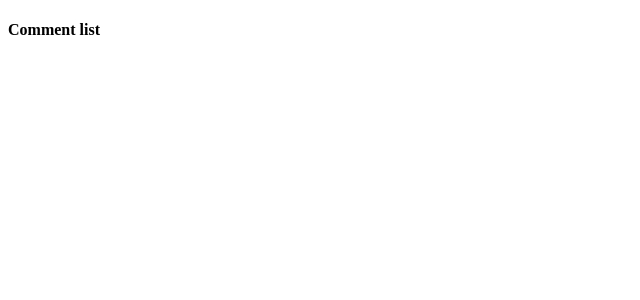
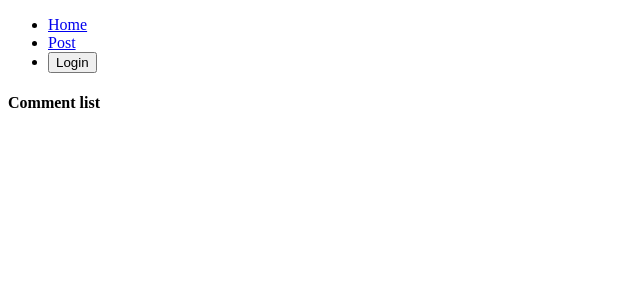
Before and after one commit to Leftyxiv/advancedReduxTesting, a React (Create React App) app: page / in a window 1280 px wide. Shown: the top 300 px of the page, without its empty margins (0-640 px from the left). Built offline with nearby package versions, Linux system fonts and the light colour scheme.

Commit message:
added a navbar

```diff
--- a/src/components/App.js
+++ b/src/components/App.js
@@ -1,16 +1,45 @@
 import React from 'react'
 import { Route } from 'react-router';
+import { Link } from 'react-router-dom';
+import { connect } from 'react-redux';
 
 import CommentBox from 'components/CommentBox';
 import CommentList from 'components/CommentList';
+import * as actions from 'actions';
 
-const App = () => {
+const App = (props) => {
+  const renderHeader = () => {
+    return <ul>
+      <li>
+        <Link to='/'>Home</Link>
+      </li>
+      <li>
+        <Link to='/post'>Post</Link>
+      </li>
+      <li>
+        { renderButton() }
+      </li>
+    </ul>
+  }
+
+  const renderButton = () => {
+    if (props.auth) {
+      return <button onClick={() => props.changeAuth(false)}>Logout</button>
+    } else {
+      return <button onClick={() => props.changeAuth(true)}>Login</button>
+    }
+  };
+
   return (
     <div>
+      { renderHeader() }
       <Route exact path="/" component={CommentList}/>
       <Route path='/post' component={CommentBox}/>
     </div>
   )
 }
 
-export default App
+const mapStateToProps = (state) => {
+  return { auth: state.auth }
+}
+export default connect(mapStateToProps, actions)(App);
--- a/src/reducers/index.js
+++ b/src/reducers/index.js
@@ -1,6 +1,8 @@
 import { combineReducers } from 'redux';
 import commentsReducer from 'reducers/comments';
+import authReducer from 'reducers/auth';
 
 export default combineReducers({
   comments: commentsReducer,
-})
+  auth: authReducer,
+});
```
